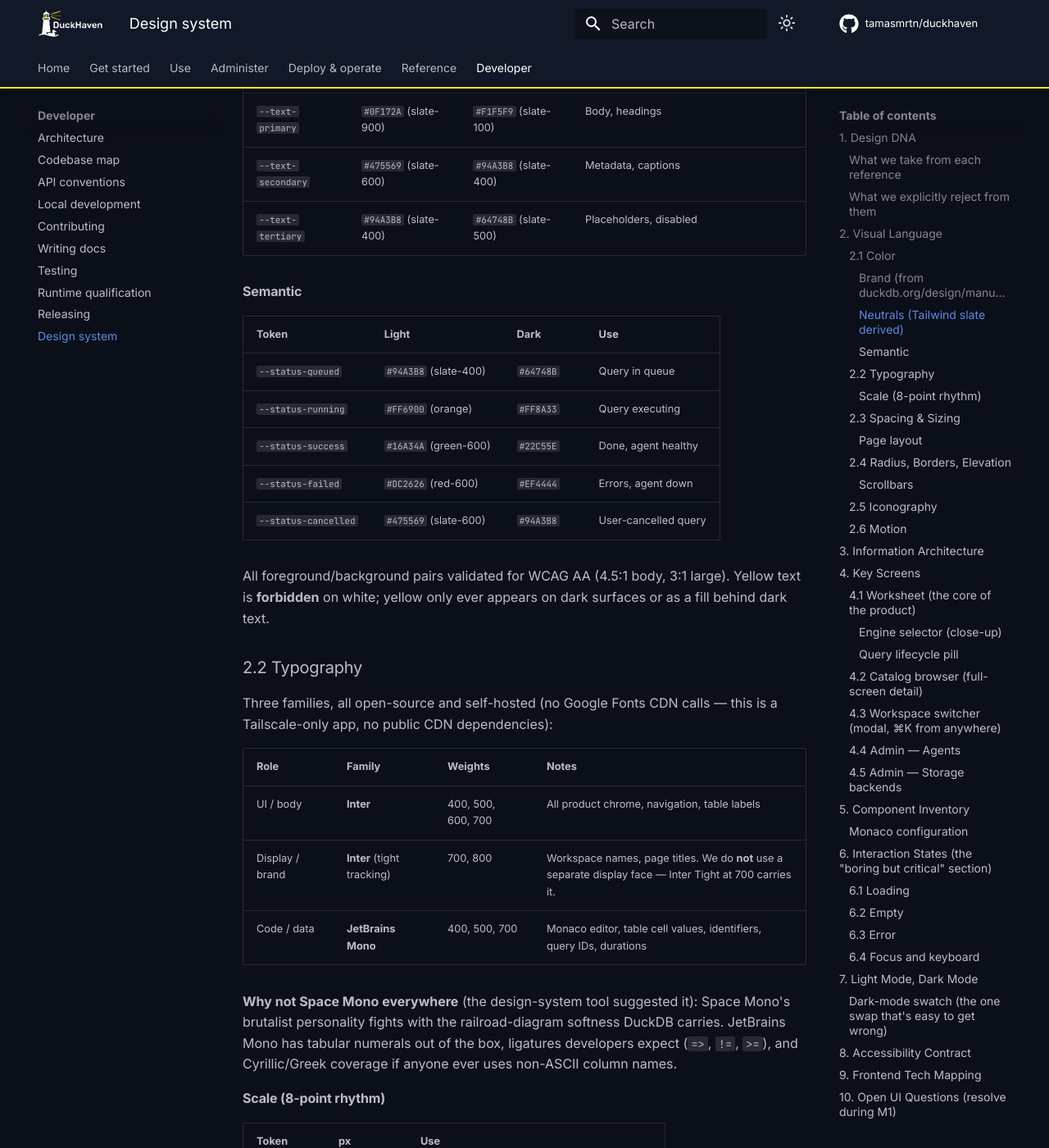
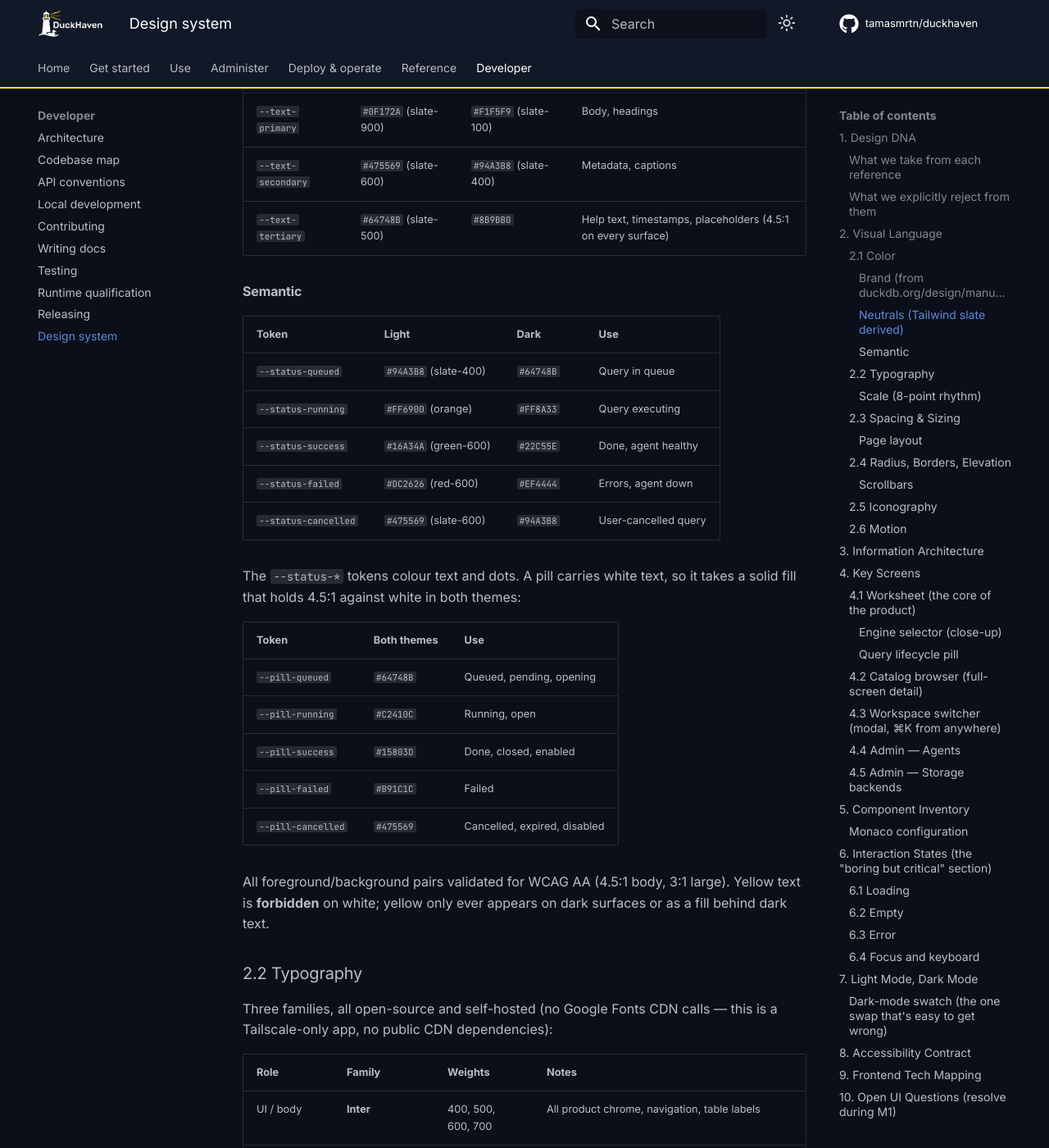
Before and after one commit to tamasmrtn/duckhaven, an MkDocs documentation site: the page built from docs/developer/design-system.md, in a window 1280 px wide and 1400 px high, scrolled down 2771 px. Shown: the whole window at 82% size. Built offline with MkDocs 1.6.1 and Material for MkDocs 9.7.7, drawn with Linux system fonts in a browser that asks for light colours; comment, search, counter and statistics services are not loaded; some of the changed text lies outside the part shown.

Commit message:
docs(developer): record AA text and pill tokens, skip link, titles
Signed-off-by: tmrtn <martontam@gmail.com>

```diff
--- a/docs/developer/design-system.md
+++ b/docs/developer/design-system.md
@@ -92,7 +92,7 @@ background field, never as body text.
 | `--border-strong` | `#CBD5E1` (slate-300) | `#374151` (gray-700) | Input borders, hovered dividers |
 | `--text-primary` | `#0F172A` (slate-900) | `#F1F5F9` (slate-100) | Body, headings |
 | `--text-secondary` | `#475569` (slate-600) | `#94A3B8` (slate-400) | Metadata, captions |
-| `--text-tertiary` | `#94A3B8` (slate-400) | `#64748B` (slate-500) | Placeholders, disabled |
+| `--text-tertiary` | `#64748B` (slate-500) | `#8B9BB0` | Help text, timestamps, placeholders (4.5:1 on every surface) |
 
 #### Semantic
 
@@ -103,6 +103,17 @@ background field, never as body text.
 | `--status-success` | `#16A34A` (green-600) | `#22C55E` | Done, agent healthy |
 | `--status-failed` | `#DC2626` (red-600) | `#EF4444` | Errors, agent down |
 | `--status-cancelled` | `#475569` (slate-600) | `#94A3B8` | User-cancelled query |
+
+The `--status-*` tokens colour text and dots. A pill carries white text, so it takes a solid fill that holds 4.5:1
+against white in both themes:
+
+| Token | Both themes | Use |
+|---|---|---|
+| `--pill-queued` | `#64748B` | Queued, pending, opening |
+| `--pill-running` | `#C2410C` | Running, open |
+| `--pill-success` | `#15803D` | Done, closed, enabled |
+| `--pill-failed` | `#B91C1C` | Failed |
+| `--pill-cancelled` | `#475569` | Cancelled, expired, disabled |
 
 All foreground/background pairs validated for WCAG AA (4.5:1 body, 3:1
 large). Yellow text is **forbidden** on white; yellow only ever appears
@@ -398,7 +409,7 @@ the SQL writes.
 A single pill in the result header walks through `● queued` (slate) →
 `● running 0:04` (orange, counter ticking) → `● done 1.4s` (green) /
 `● failed` (red) / `● cancelled` (slate). One affordance, four colors,
-matches the `--status-*` tokens above.
+filled from the `--pill-*` tokens above. A pill never wraps, so every row's pill is the same height.
 
 ### 4.2 Catalog browser (full-screen detail)
 
@@ -622,6 +633,8 @@ destructive actions).
      notebook; we don't want surprise persistence of half-typed SQL)
    - `⌘W` / `Ctrl+W`: Close current tab (with unsaved-changes guard)
    - `Esc`: dismiss modal / cancel running query (with confirm if >1 s)
+- The first tab stop is a **Skip to main content** link that moves focus to `<main>`, so keyboard users do not tab
+  through the top bar and rail on every page.
 - Tab order matches visual order. Tree rows use ↑↓ for navigation, → / ←
   for expand/collapse, `Enter` for "open in active worksheet", `⌘Enter`
   for "open in new tab".
@@ -659,6 +672,8 @@ the theme tokens — never inline color literals.
 ## 8. Accessibility Contract
 
 - WCAG 2.1 **AA** is the floor. AAA where it costs us nothing.
+- Every route sets its own document title (`Page · DuckHaven`), through `PageHeader` or `useDocumentTitle`, and every
+  page has one `<h1>` (visually hidden on the worksheet).
 - All interactive elements: keyboard reachable, `aria-label` if icon-
   only, `aria-pressed` / `aria-expanded` / `aria-selected` for stateful
   ones, `aria-busy` while loading.
```
